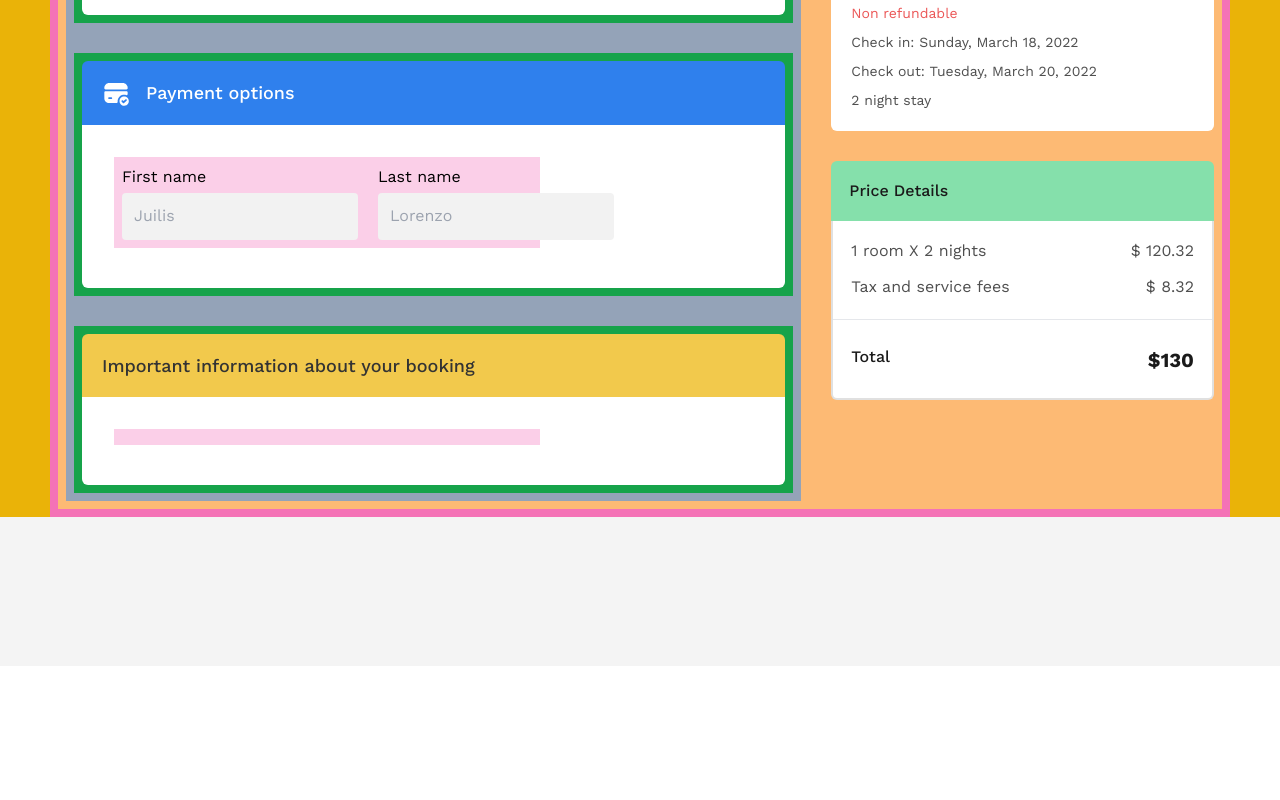
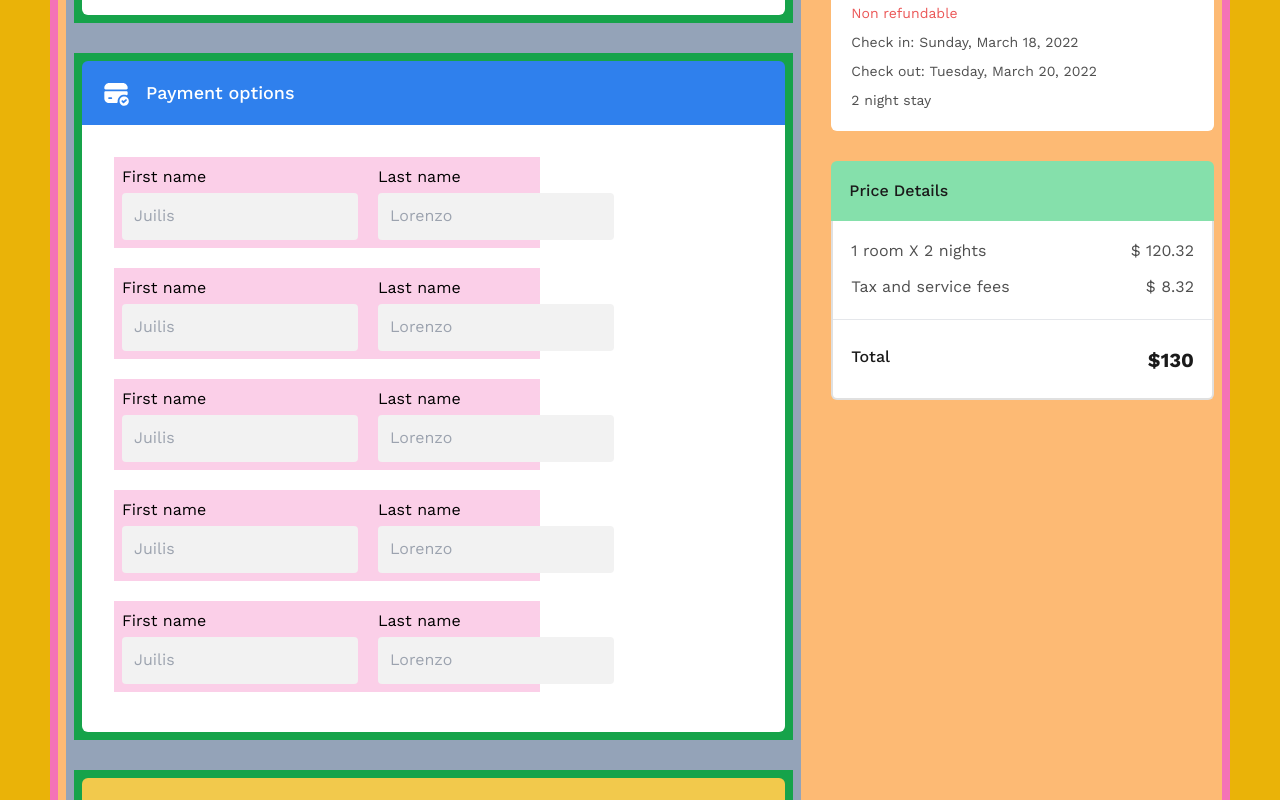
Before and after one commit to SaraDrwish/algoriza-internship-FE204, a Vue app: page /checkout in a window 1280 px wide. Shown: the part 760-1560 px from the top of the page. Before the commit the page ends 1426 px from the top, so only its background shows below. Built offline with nearby package versions, Linux system fonts and the light colour scheme; a web font is replaced by a local one.

Commit message:
108 search and res / PD  33

```diff
--- a/src/components/CheckoutCompo/Checkout.vue
+++ b/src/components/CheckoutCompo/Checkout.vue
@@ -112,20 +112,84 @@
               </div>
               <div class="bg-white rounded-b-[6px]">
 
-                <form @submit.prevent class="px-[32px] pt-[32px] p-[40px] flex flex-col gap-[20px] " >
+              <form @submit.prevent class="px-[32px] pt-[32px] p-[40px] flex flex-col gap-[20px] " >
+
+                <div class="bg-pink-200 p-2 flex gap-[20px] w-2/3  ">
+                  <div class="flex flex-col gap-[4px]  w-full ">
+                    <label >First name </label>
+                    <input class="rounded-[4px] px-[12px] pt-[11px] pb-[12px] bg-inputsGray
+                  focus:outline-none focus:ring focus:border-primary focus:border-2 focus:bg-white " type="text" placeholder="Juilis">
+                  </div>
+                  <div class="flex flex-col gap-[4px] w-full ">
+                    <label > Last name </label>
+                    <input class="rounded-[4px] px-[12px] pt-[11px] pb-[12px] bg-inputsGray
+                    focus:outline-none focus:ring focus:border-primary focus:border-2 focus:bg-white " type="text" placeholder="Lorenzo">
+                  </div>
+                </div>
+
+                <!-- // -->
+
+
+                <div class="bg-pink-200 p-2 flex gap-[20px] w-2/3  ">
+                    <div class="flex flex-col gap-[4px]  w-full ">
+                      <label >First name </label>
+                      <input class="rounded-[4px] px-[12px] pt-[11px] pb-[12px] bg-inputsGray
+                  focus:outline-none focus:ring focus:border-primary focus:border-2 focus:bg-white " type="text" placeholder="Juilis">
+                    </div>
+                    <div class="flex flex-col gap-[4px] w-full ">
+                      <label > Last name </label>
+                      <input class="rounded-[4px] px-[12px] pt-[11px] pb-[12px] bg-inputsGray
+                    focus:outline-none focus:ring focus:border-primary focus:border-2 focus:bg-white " type="text" placeholder="Lorenzo">
+                    </div>
+                  </div>
+
+                  <!-- /// -->
+
 
                   <div class="bg-pink-200 p-2 flex gap-[20px] w-2/3  ">
                     <div class="flex flex-col gap-[4px]  w-full ">
                       <label >First name </label>
                       <input class="rounded-[4px] px-[12px] pt-[11px] pb-[12px] bg-inputsGray
-                    focus:outline-none focus:ring focus:border-primary focus:border-2 focus:bg-white " type="text" placeholder="Juilis">
+                        focus:outline-none focus:ring focus:border-primary focus:border-2 focus:bg-white " type="text" placeholder="Juilis">
                     </div>
                     <div class="flex flex-col gap-[4px] w-full ">
                       <label > Last name </label>
                       <input class="rounded-[4px] px-[12px] pt-[11px] pb-[12px] bg-inputsGray
-                      focus:outline-none focus:ring focus:border-primary focus:border-2 focus:bg-white " type="text" placeholder="Lorenzo">
+                        focus:outline-none focus:ring focus:border-primary focus:border-2 focus:bg-white " type="text" placeholder="Lorenzo">
                     </div>
                   </div>
+
+                  <!-- // -->
+
+                  <div class="bg-pink-200 p-2 flex gap-[20px] w-2/3  ">
+                    <div class="flex flex-col gap-[4px]  w-full ">
+                      <label >First name </label>
+                      <input class="rounded-[4px] px-[12px] pt-[11px] pb-[12px] bg-inputsGray
+                      focus:outline-none focus:ring focus:border-primary focus:border-2 focus:bg-white " type="text" placeholder="Juilis">
+                    </div>
+                    <div class="flex flex-col gap-[4px] w-full ">
+                      <label > Last name </label>
+                      <input class="rounded-[4px] px-[12px] pt-[11px] pb-[12px] bg-inputsGray
+                        focus:outline-none focus:ring focus:border-primary focus:border-2 focus:bg-white " type="text" placeholder="Lorenzo">
+                    </div>
+                  </div>
+
+                  <!-- //// -->
+
+                  <div class="bg-pink-200 p-2 flex gap-[20px] w-2/3  ">
+                    <div class="flex flex-col gap-[4px]  w-full ">
+                      <label >First name </label>
+                      <input class="rounded-[4px] px-[12px] pt-[11px] pb-[12px] bg-inputsGray
+                      focus:outline-none focus:ring focus:border-primary focus:border-2 focus:bg-white " type="text" placeholder="Juilis">
+                    </div>
+                    <div class="flex flex-col gap-[4px] w-full ">
+                      <label > Last name </label>
+                      <input class="rounded-[4px] px-[12px] pt-[11px] pb-[12px] bg-inputsGray
+                    focus:outline-none focus:ring focus:border-primary focus:border-2 focus:bg-white " type="text" placeholder="Lorenzo">
+                    </div>
+                  </div>
+
+                  <!-- /// -->
 
                 </form>
 
@@ -145,7 +209,7 @@
 
                   <form @submit.prevent class="px-[32px] pt-[32px] p-[40px] flex flex-col gap-[20px] " >
 
-                    <div class="bg-pink-200 p-2 flex gap-[20px] w-2/3  ">
+                    <div class="bg-pink-200 p-[24px] flex ">
 
                     </div>
 
```
